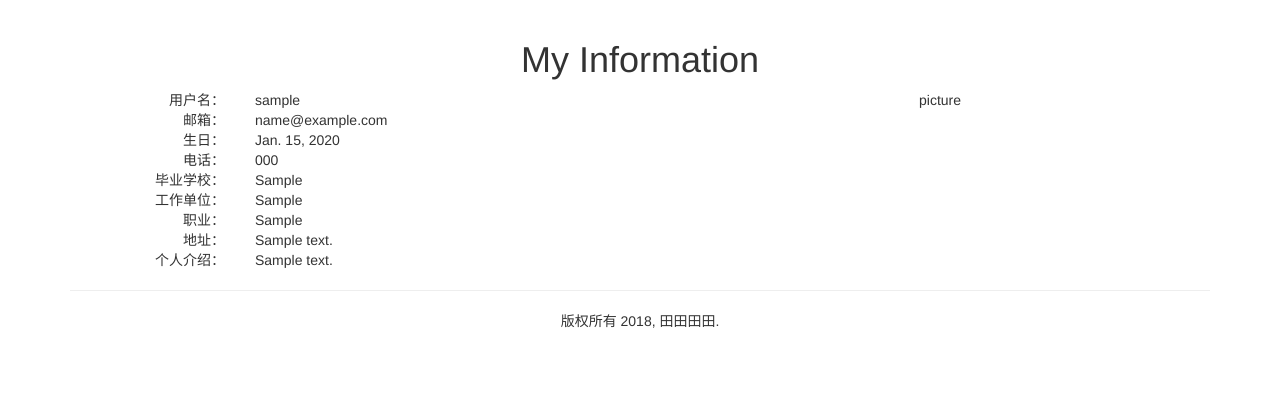
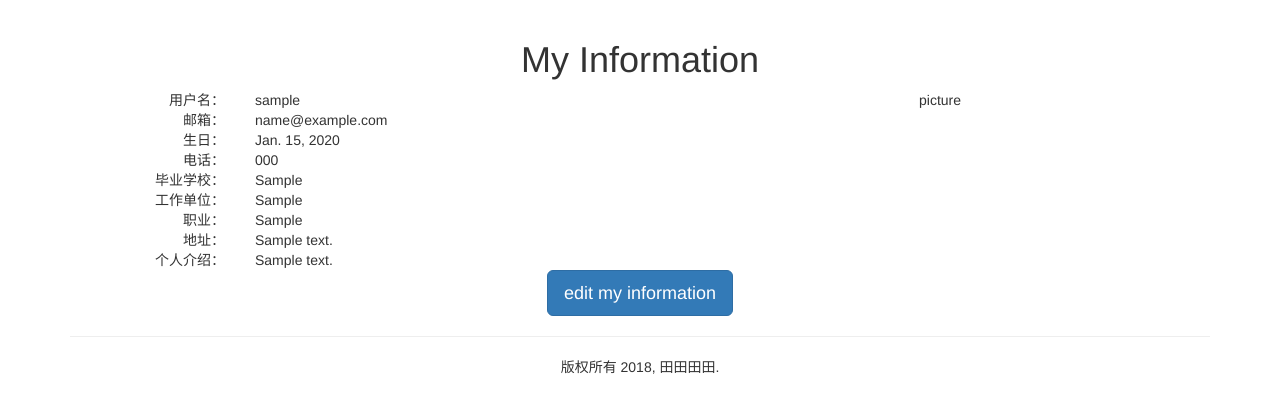
Before and after one commit to tianwei1992/mysite, a Django app: page /account/my-information/ in a window 1280 px wide. Shown: the part 52-465 px from the top of the page. Run offline with Django 3.2, Linux system fonts and the light colour scheme; a user stored in the database is signed in; tables that the repository leaves empty hold one stand-in row (values such as "Sample post"); some libraries are stand-ins or nearby versions.

Commit message:
add a link to ./account/edit-my-information/ on both the general header area and my-information display page

```diff
--- a/templates/account/myself.html
+++ b/templates/account/myself.html
@@ -46,5 +46,6 @@
             <p>picture</p>
         </div>
     </div>
+    <a href="{% url 'account:edit_my_information' %}"><button class="btn btn-primary btn-lg">edit my information</button></a>
 </div>
 {% endblock %}
--- a/templates/header.html
+++ b/templates/header.html
@@ -17,6 +17,7 @@
                        </button>
                         <ul class="dropdown-menu" role="menu">
                              <li><a href="{% url 'account:password_change' %}">修改密码</a></li>
+                             <li><a href="{% url 'account:my_information' %}">个人信息</a></li>
                         </ul>
                     </div>
                  </li>
```
